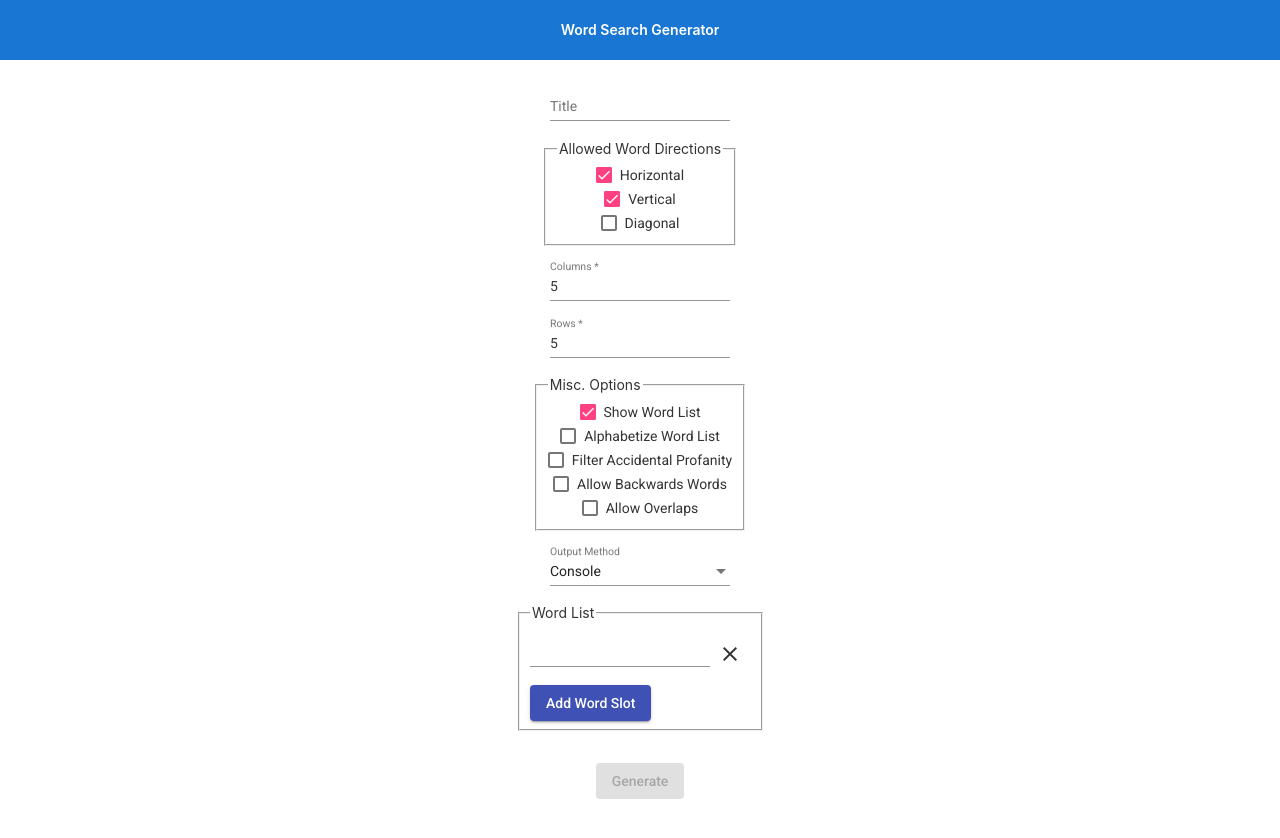
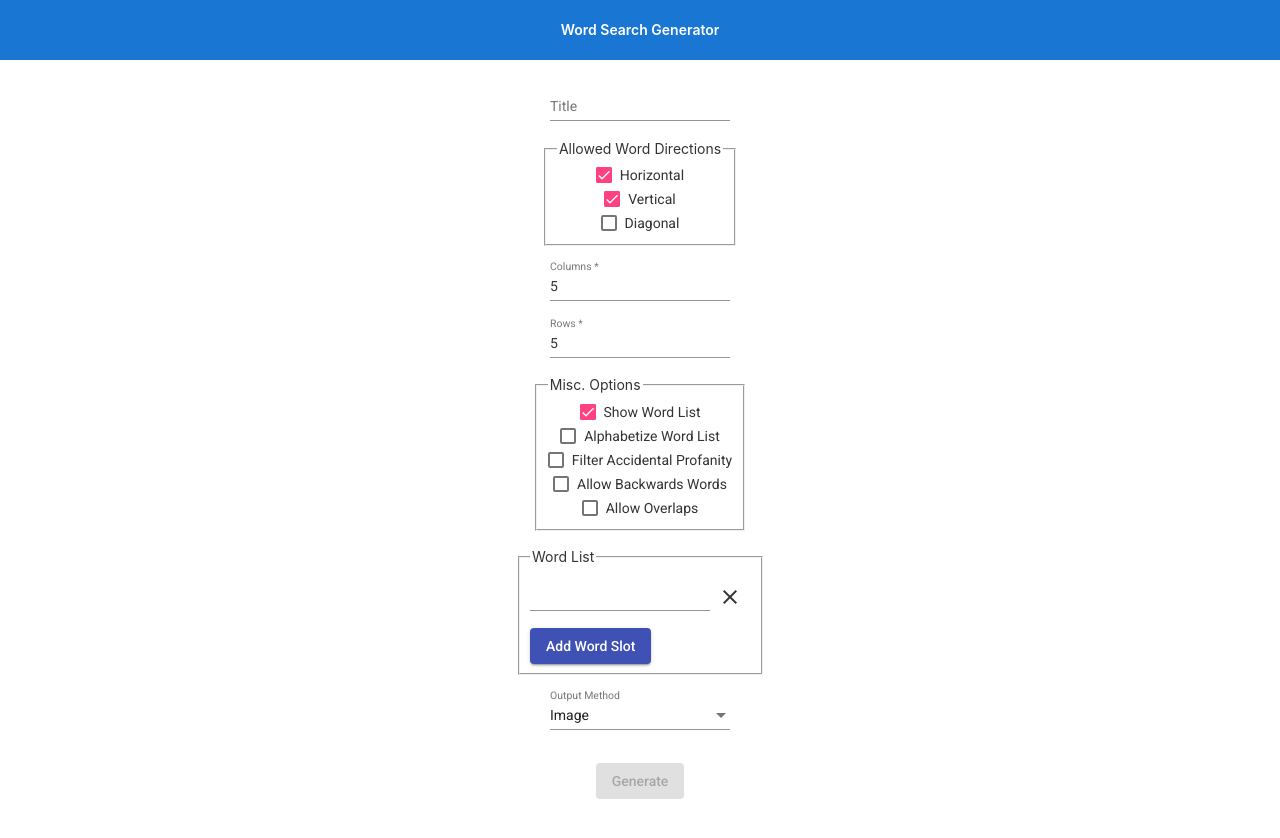
Before and after one commit to rrowe404/wordsearch, an Angular app: page / in a window 1280 px wide. Shown: the top 838 px of the page. Built offline with nearby package versions, Linux system fonts and the light colour scheme.

Commit message:
hide console output and dropdown for production, make image default for dev

```diff
--- a/src/UI/WordSearchGeneratorForm/WordSearchGeneratorFormComponent.html
+++ b/src/UI/WordSearchGeneratorForm/WordSearchGeneratorFormComponent.html
@@ -19,13 +19,13 @@
     <wordsearch-checkbox label="Allow Overlaps" name="allowOverlaps" (changed)="setAllowOverlaps($event)" [value]="generationOptions.allowOverlaps"></wordsearch-checkbox>
 </fieldset>
 
-<wordsearch-dropdown *ngIf="selectedOutputOption" label="Output Method" [options]="outputOptions" [selected]="selectedOutputOption" (changed)="setOutputOption($event)"></wordsearch-dropdown>
-
 <fieldset>
     <legend>Word List</legend>
     <wordsearch-input-list addSlotButtonText="Add Word Slot" [formGroup]="wordFormGroup" [validators]="wordValidators"></wordsearch-input-list>
 </fieldset>
 
+<wordsearch-dropdown [hidden]="outputOptions.length < 2" *ngIf="selectedOutputOption" label="Output Method" [options]="outputOptions" [selected]="selectedOutputOption" (changed)="setOutputOption($event)"></wordsearch-dropdown>
+
 <div class="generate">
     <wordsearch-button color="accent" text="Generate" (click)="generate()" [disabled]="gameFormGroup.pristine || gameFormGroup.invalid"></wordsearch-button>
 </div>
--- a/src/UI/WordSearchGeneratorForm/WordSearchGeneratorFormComponent.ts
+++ b/src/UI/WordSearchGeneratorForm/WordSearchGeneratorFormComponent.ts
@@ -9,6 +9,7 @@ import { ConsoleWordSearchOutputStrategy } from 'src/Rules/WordSearchOutput/Cons
 import { DropdownOption } from '../Dropdown/DropdownOption';
 import { WordSearchOutputStrategyFactory } from 'src/Rules/WordSearchOutput/WordSearchOutputStrategyFactory';
 import { ImageWordSearchOutputStrategy } from 'src/Rules/WordSearchOutput/ImageWordSearchOutputStrategy';
+import { environment } from 'src/environments/environment';
 
 @Component({
   selector: 'wordsearch-generator-form',
@@ -51,7 +52,6 @@ export class WordSearchGeneratorFormComponent implements OnInit {
   };
 
   public outputOptions: DropdownOption<string>[] = [
-    { value: ConsoleWordSearchOutputStrategy.getValue(), viewValue: ConsoleWordSearchOutputStrategy.getViewValue() },
     { value: ImageWordSearchOutputStrategy.getValue(), viewValue: ImageWordSearchOutputStrategy.getViewValue() }
   ];
 
@@ -60,6 +60,10 @@ export class WordSearchGeneratorFormComponent implements OnInit {
   public wordValidators: ValidatorFn[];
 
   public ngOnInit() {
+    if (!environment.production) {
+      this.outputOptions.push( { value: ConsoleWordSearchOutputStrategy.getValue(), viewValue: ConsoleWordSearchOutputStrategy.getViewValue() });
+    }
+
     this.selectedOutputOption = this.outputOptions[0].value;
 
     this.dummyState = this.wordSearchStateFactory.createWordSearch(this.generationOptions);
```
